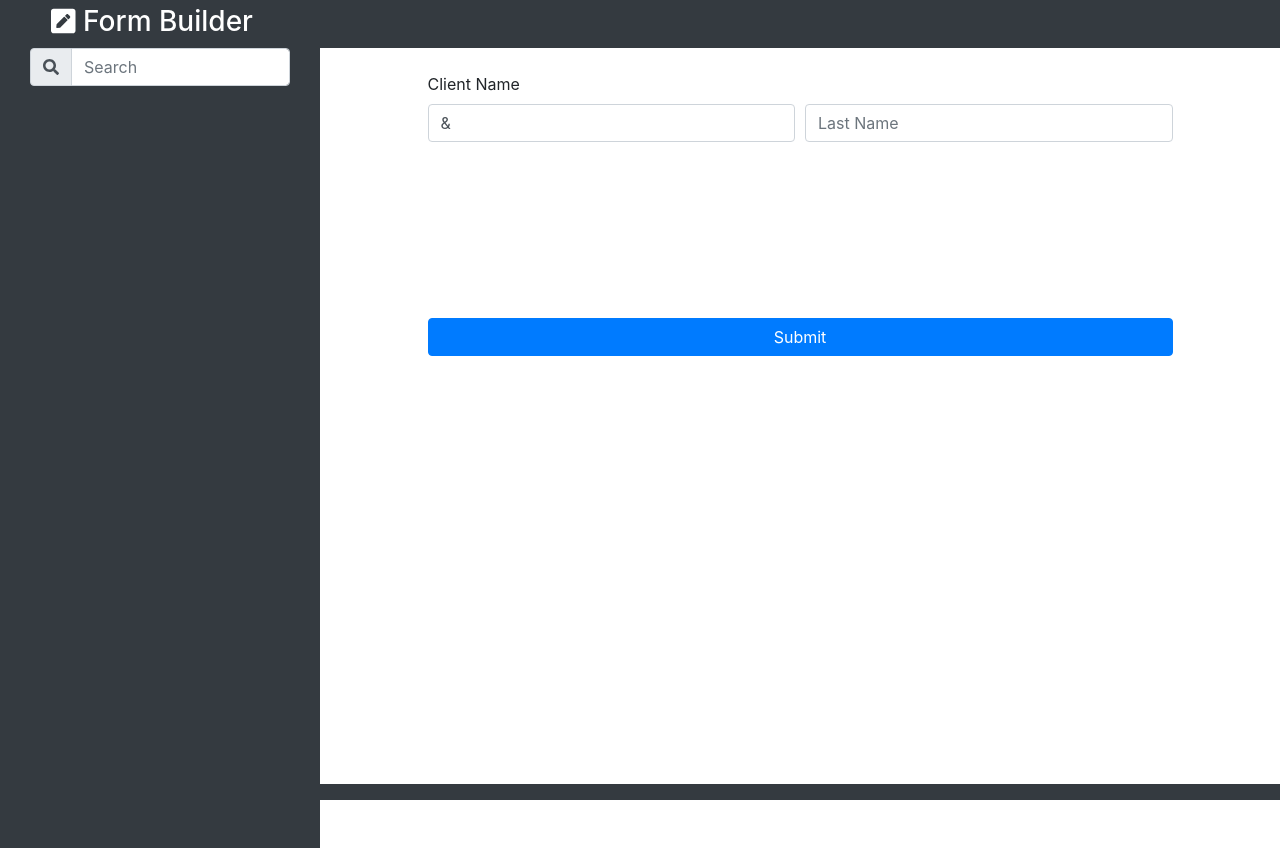
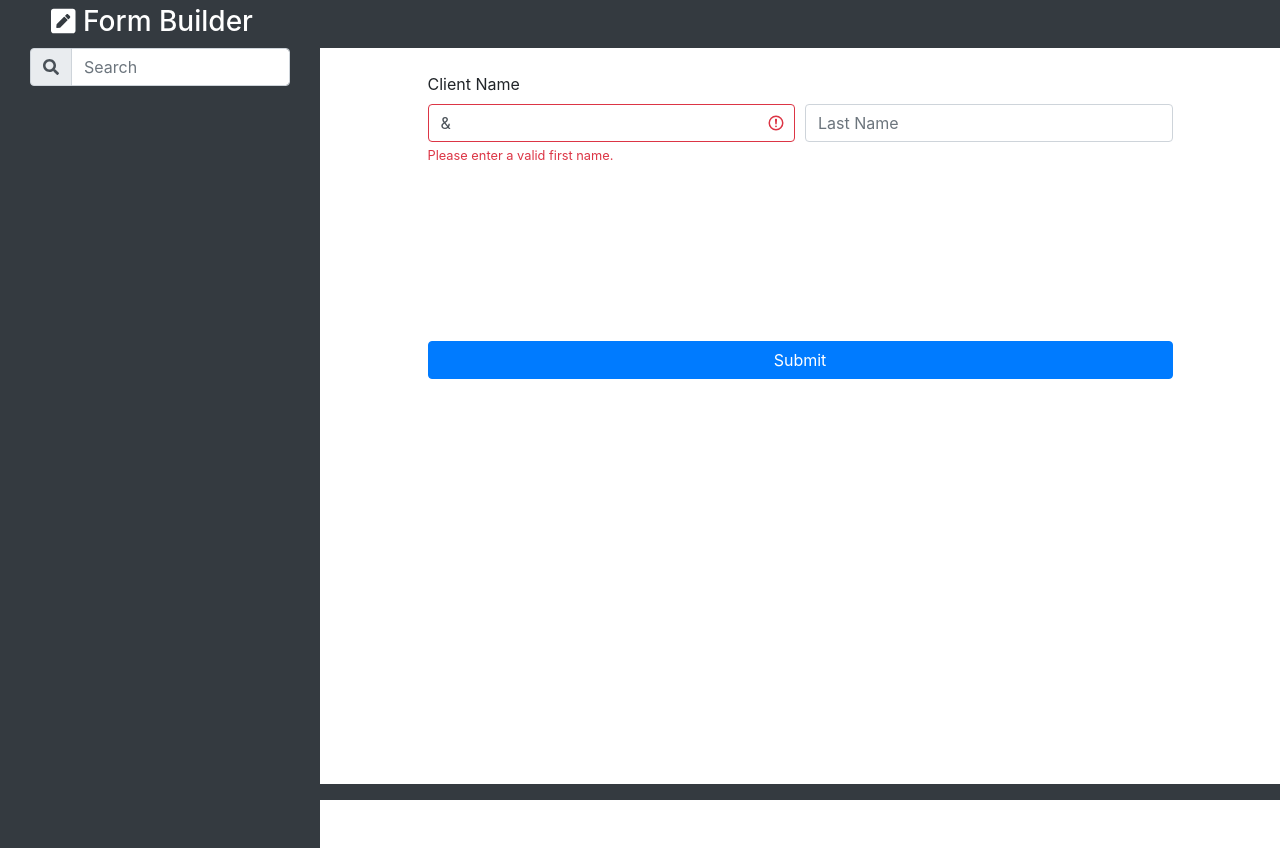
Before and after one commit to DRob1260/FormBuilder, a React (Create React App) app: page / in a window 1280 px wide. Built offline with nearby package versions, Linux system fonts and the light colour scheme.

Commit message:
tweaking validation rules

```diff
--- a/src/components/FirstLastName/FirstLastName.jsx
+++ b/src/components/FirstLastName/FirstLastName.jsx
@@ -3,47 +3,35 @@ import {Col, Form} from 'react-bootstrap';
 
 function FirstLastName({ label, namePrefix, firstNameValidation, lastNameValidation, firstNameRequired, lastNameRequired, firstNameDefaultValue, lastNameDefaultValue }) {
 
+    const nameIsValid = (name) => {
+        let regex = RegExp(`^[a-zA-Z]+(([',.-][a-zA-Z ])?[a-zA-Z]*)*$`);
+        if(name.length === 0)
+            return undefined;
+        else return regex.test(name);
+    };
+
     const emptyFirstName = {
         firstName: firstNameDefaultValue,
-        isValid: firstNameRequired ? false : true
+        isValid: firstNameRequired ? nameIsValid(firstNameDefaultValue) : true
     };
     const emptyLastName = {
         lastName: lastNameDefaultValue,
-        isValid: lastNameRequired ? false : true
+        isValid: lastNameRequired ? nameIsValid(lastNameDefaultValue) : true
     };
 
     const [firstName, setFirstName] = useState(emptyFirstName);
     const [lastName, setLastName] = useState(emptyLastName);
-    const [firstNameTouched, setFirstNameTouched] = useState(false);
-    const [lastNameTouched, setLastNameTouched] = useState(false);
-
 
     const handleFirstNameChange = (event) => {
         const firstName = event.target.value;
         const isValid = firstNameValidation ? nameIsValid(firstName) : true;
-        console.log('first name ' + firstName + ' is ' + isValid);
         setFirstName({firstName: firstName, isValid: isValid});
     };
 
     const handleLastNameChange = (event) => {
         const lastName = event.target.value;
         const isValid = lastNameValidation ? nameIsValid(lastName) : true;
-        console.log('last name ' + lastName + ' is ' + isValid);
         setLastName({lastName: lastName, isValid: isValid})
-    };
-
-    const handleFirstNameBlur = () => {
-        setFirstNameTouched(true);
-    };
-
-    const handleLastNameBlur = () => {
-        setLastNameTouched(true);
-    };
-
-    const nameIsValid = (name) => {
-        let regex = RegExp(`^[a-zA-Z]+(([',.-][a-zA-Z ])?[a-zA-Z]*)*$`);
-        console.log(name + ' is ' + name.length + ' long')
-        return regex.test(name) && name.length > 0;
     };
 
     return (
@@ -59,9 +47,8 @@ function FirstLastName({ label, namePrefix, firstNameValidation, lastNameValidat
                         value={firstName.firstName}
                         required={firstNameRequired}
                         onChange={handleFirstNameChange}
-                        onBlur={handleFirstNameBlur}
                         isValid={firstNameValidation ? firstName.isValid : undefined}
-                        isInvalid={firstNameValidation ? (firstNameTouched && !firstName.isValid) : undefined}
+                        isInvalid={firstNameValidation ? (firstName.isValid === undefined ? undefined : !firstName.isValid) : undefined}
                     />
                     <Form.Control.Feedback id={`${namePrefix}-first-feedback`} type={'invalid'}>Please enter a valid first name.</Form.Control.Feedback>
                 </Form.Group>
@@ -74,9 +61,8 @@ function FirstLastName({ label, namePrefix, firstNameValidation, lastNameValidat
                         value={lastName.lastName}
                         required={lastNameRequired}
                         onChange={handleLastNameChange}
-                        onBlur={handleLastNameBlur}
                         isValid={lastNameValidation ? lastName.isValid : undefined}
-                        isInvalid={lastNameValidation ? (lastNameTouched && !lastName.isValid) : undefined}
+                        isInvalid={lastNameValidation ? (lastName.isValid === undefined ? undefined : !lastName.isValid) : undefined}
                     />
                     <Form.Control.Feedback id={`${namePrefix}-last-feedbackd`} type={'invalid'}>Please enter a valid last name.</Form.Control.Feedback>
                 </Form.Group>
@@ -92,8 +78,8 @@ FirstLastName.defaultProps = {
     lastNameValidation: false,
     firstNameRequired: false,
     lastNameRequired: false,
-    firstNameDefaultValue: undefined,
-    lastNameDefaultValue: undefined
+    firstNameDefaultValue: '',
+    lastNameDefaultValue: ''
 };
 
 export { FirstLastName }
```
